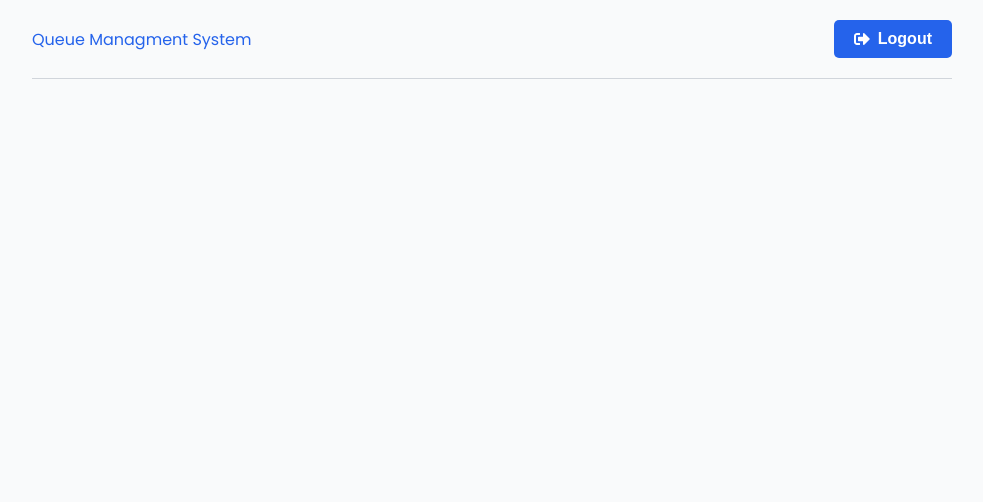
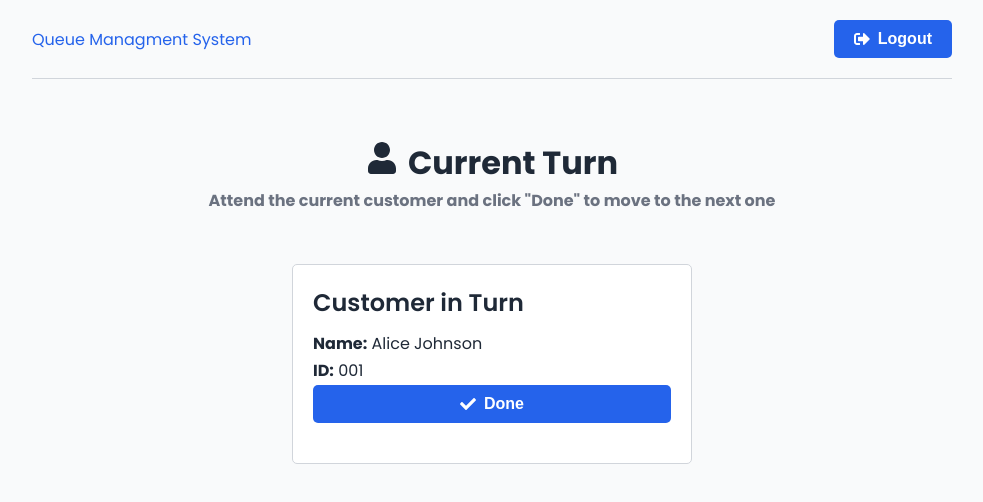
Before and after one commit to manny1918/q-in, a React (Vite) app in the folder frontend/: page /turn in a window 1280 px wide. Shown: the top 502 px of the page, without its empty margins (148-1131 px from the left). Built offline with nearby package versions, Linux system fonts and the light colour scheme; sample sign-in values are in the browser's storage.

Commit message:
Add turn page

```diff
--- a/frontend/src/App.jsx
+++ b/frontend/src/App.jsx
@@ -13,6 +13,7 @@ import Users from './pages/Users';
 import ViewUser from './pages/ViewUser';
 import EditUser from './pages/EditUser';
 import TakeTurn from './pages/TakeTurn';
+import Turn from './pages/Turn';
 
 function App() {
   return (
@@ -43,6 +44,9 @@ function App() {
             <Route path='/users/edit/:userId' element={<PrivateRoute />}>
               <Route path='/users/edit/:userId' element={<EditUser />} />
             </Route>
+            <Route path='/turn' element={<PrivateRoute />}>
+              <Route path='/turn' element={<Turn />} />
+            </Route>
           </Routes>
         </div>
       </Router>
--- /dev/null
+++ b/frontend/src/pages/Turn.jsx
@@ -0,0 +1,49 @@
+import { useState } from 'react'
+import { FaUser, FaCheck } from 'react-icons/fa'
+
+export default function Turn() {
+  // Dummy queue of customers
+  const [queue, setQueue] = useState([
+    { id: '001', name: 'Alice Johnson' },
+    { id: '002', name: 'Bob Smith' },
+    { id: '003', name: 'Carlos Diaz' },
+  ])
+
+  const [currentIndex, setCurrentIndex] = useState(0)
+
+  const handleNext = () => {
+    if (currentIndex < queue.length - 1) {
+      setCurrentIndex(prev => prev + 1)
+    } else {
+      alert('No more customers in the queue.')
+    }
+  }
+
+  const currentCustomer = queue[currentIndex]
+
+  return (
+    <div className="container">
+      <h1 className="heading">
+        <FaUser style={{ marginRight: '10px' }} />
+        Current Turn
+        <p>Attend the current customer and click "Done" to move to the next one</p>
+      </h1>
+
+      <div className="note" style={{ maxWidth: '400px', margin: 'auto', marginTop: '40px' }}>
+        <h2>Customer in Turn</h2>
+        {currentCustomer ? (
+          <>
+            <p><strong>Name:</strong> {currentCustomer.name}</p>
+            <p><strong>ID:</strong> {currentCustomer.id}</p>
+            <button className="btn btn-primary btn-block" onClick={handleNext}>
+              <FaCheck style={{ marginRight: '8px' }} />
+              Done
+            </button>
+          </>
+        ) : (
+          <p>No customers in the queue</p>
+        )}
+      </div>
+    </div>
+  )
+}
```
